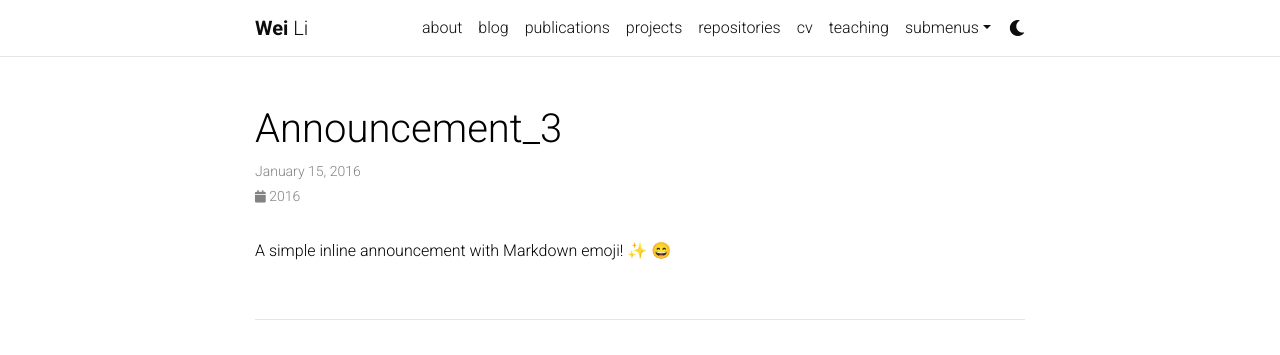
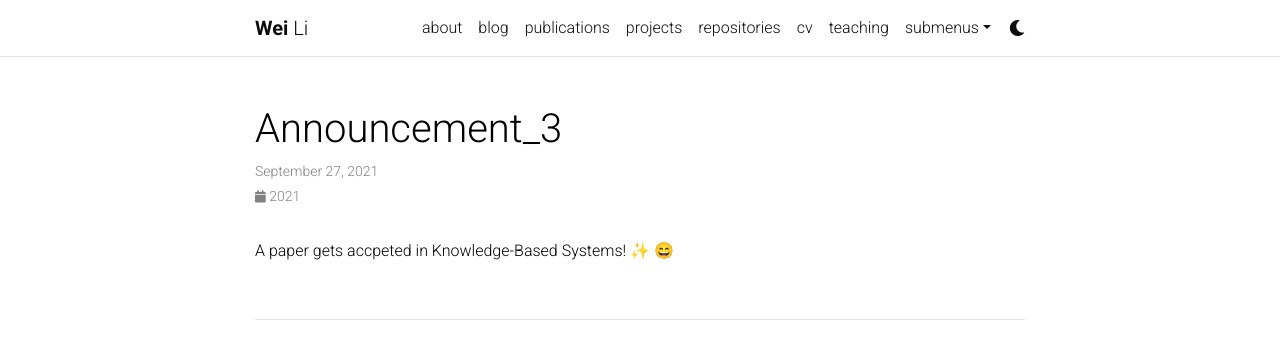
Before and after one commit to Maxwe11y/Maxwe11y.github.io, a Jekyll site: the page built from _news/announcement_3.md, in a window 1280 px wide. Shown: the top 355 px of the page. Built offline with Jekyll 4.4.1, drawn with Linux system fonts in a browser that asks for light colours; emoji names are drawn with the system emoji font; comment, search, counter and statistics services are not loaded; a style sheet for code colours, icons or effects is not loaded.

Commit message:
Update announcement_3.md

```diff
--- a/_news/announcement_3.md
+++ b/_news/announcement_3.md
@@ -1,7 +1,7 @@
 ---
 layout: post
-date: 2016-01-15 07:59:00-0400
+date: 2021-09-27 07:59:00-0400
 inline: true
 ---
 
-A simple inline announcement with Markdown emoji! :sparkles: :smile:
+A paper gets accpeted in Knowledge-Based Systems! :sparkles: :smile:
```
